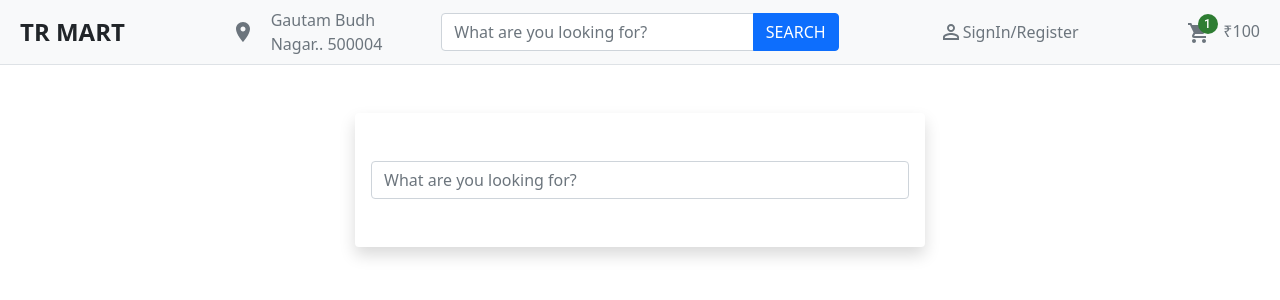
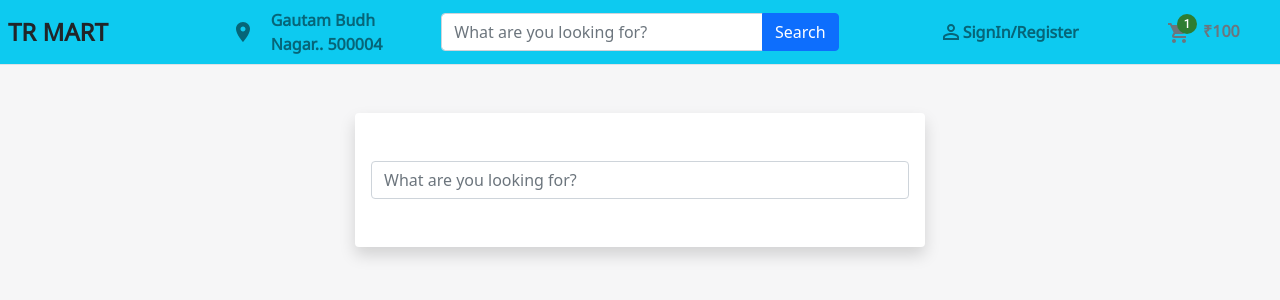
Before and after one commit to vishyadav/react-project, a React (Create React App) app: page /search in a window 1280 px wide. Shown: the top 300 px of the page. Built offline with nearby package versions, Linux system fonts and the light colour scheme.

Commit message:
cart upgradation

```diff
--- /dev/null
+++ b/src/App.css
@@ -0,0 +1,161 @@
+
+@import url('https://fonts.googleapis.com/css2?family=Noto+Sans&family=Roboto+Flex:opsz,wght@8..144,100&display=swap');
+*{
+    outline:0;
+    margin: 0;
+    padding: 0;
+    border: 0;
+    box-sizing: border-box;
+}
+
+body{
+    /* font-family: "Helvetica", Sans-Serif; */
+    background: rgb(246 246 247) !important;
+    font-family: 'Noto Sans', sans-serif;
+    font-family: 'Roboto Flex', sans-serif;
+  }
+
+  h1, h2, h3, h4,p,label,span,Button,button,NavLink,small,a{
+    font-family: 'Noto Sans', sans-serif;
+  }
+  .roboto-light{
+  font-family: 'Roboto Flex', sans-serif !important;
+  }
+
+  span{word-spacing: 0px !important;}
+
+  img{
+    max-width: 100%;
+    }
+
+  a{
+    color: #112d4e;
+    text-decoration: none !important;
+  }
+small{
+    font-size: small !important;
+}
+._shadow{
+    box-shadow: rgba(0, 0, 0, 0.1) 0px 1px 2px 0px;
+}
+
+._text-success{
+    color:#03B023;
+}
+._text-primary{
+    color:#3189EC;
+}
+._text-danger{
+    color:#c70909;
+}
+._text-dark{
+    color:#1c1d1d;
+}
+._text-info{
+  color:#23CCF1;
+}
+._text-light{
+    color:#f0f0f0f0;
+}
+._text-muted{
+    color:rgb(0 0 0 / 50%)
+}
+._text-light{
+    color:#acacad;
+}
+
+._bg-success{
+    background-color: #03B023;
+}
+._bg-primary{
+    background-color:#3189EC ;
+}
+._bg-danger{
+    background-color: #c70909;
+    }
+._bg-dark{
+    background-color:#1c1d1d ;
+}
+._bg-info{
+ background-color:#23CCF1 ;
+}
+._bg-light{
+    background-color: #f0f0f0f0;
+}
+
+
+._bg-light-success{
+    background-color: #ebf8eb;
+}
+._bg-light-primary{
+    background-color:#91bcee ;
+}
+._bg-light-danger{
+    background-color: #c56f6f;
+    }
+._bg-light-dark{
+    background-color:#4e4e4e ;
+}
+._bg-light-info{
+ background-color:#84e2f7 ;
+}
+
+
+._btn-success{
+    color: #fff;
+    background-color: #03B023;
+    border-color: #03B023;
+}
+._btn-primary{
+    color: #fff;
+    background-color: #3189EC;
+    border-color: #3189EC;
+}
+._btn-danger{
+    color: #fff;
+    background-color: #c70909;
+    border-color: #c70909;
+}
+._btn-dark{
+    color: #fff;
+    background-color: #1c1d1d;
+    border-color: #1c1d1d;
+}
+._btn-info{
+    color: #fff;
+    background-color: #23CCF1;
+    border-color: #23CCF1;
+}
+._btn-light{
+    color: #fff;
+    background-color: #f0f0f0f0;
+    border-color: #f0f0f0f0;
+}
+.btn:focus{
+    outline: none !important;
+    box-shadow: none !important;
+}
+.form-control:focus{
+    outline: none !important;
+    box-shadow: none !important;
+}
+
+/* width */
+::-webkit-scrollbar {
+    width: 10px;
+  }
+
+  /* Track */
+  ::-webkit-scrollbar-track {
+    background: #f1f1f1;
+  }
+
+  /* Handle */
+  ::-webkit-scrollbar-thumb {
+    background: #888;
+  }
+
+  /* Handle on hover */
+  ::-webkit-scrollbar-thumb:hover {
+    background: #555;
+  }
--- a/src/App.js
+++ b/src/App.js
@@ -2,7 +2,7 @@ import React from 'react'
 import { Routes ,Route } from 'react-router-dom';
 import { NavLink } from 'react-router-dom';
 import { Button } from 'react-bootstrap';
-
+import './App.css';
 import Home from './components/Home';
 import Login from './components/Login'
 import Register from './components/Register'
@@ -12,20 +12,20 @@ import Search from './components/Search';
 import PersonOutlineIcon from '@mui/icons-material/PersonOutline';
 import ShoppingCartIcon from '@mui/icons-material/ShoppingCart';
 import LocationOnIcon from '@mui/icons-material/LocationOn';
+import SearchOutlinedIcon from '@mui/icons-material/SearchOutlined';
 import Badge from '@mui/material/Badge';
 
 const App = () => {
   return (
     <div className='container-fluid'>
-        <div className="row bg-light border-bottom p-2">
+        <div className="row p-2 border-bottom bg-info fw-bold d-flex justify-content-between">
 
-            <div className='col-md-2 col-6 align-self-center d-flex'>
+            <div className='col-md-2 col-5 align-self-center d-flex px-0'>
                 <span className='fs-4 fw-light pe-3 d-block d-md-none'>☰</span>
-
                 <NavLink to='/Home' className='fs-4 fw-bold text-decoration-none text-dark'>TR MART</NavLink>
             </div>
             <div className='col-md-2 d-none d-md-block align-self-center'>
-                <NavLink className={"text-decoration-none d-flex text-muted"} to="/Location">
+                <NavLink className={"text-decoration-none d-flex _text-muted"} to="/Location">
                   <LocationOnIcon className='align-self-center me-3'/>
                   <label className='align-self-center'>Gautam Budh Nagar.. 500004 </label>
                 </NavLink>
@@ -33,25 +33,26 @@ const App = () => {
             <div className='col-md-4 align-self-center d-none d-md-block'>
                 <div className='input-group'>
                 <input className='form-control' type="{text}" placeholder="What are you looking for?"/>
-                <Button className='btn btn-primary'>SEARCH</Button>
+                <Button className='_btn-info'>Search</Button>
                 </div>
             </div>
 
-            <div className='col-1 align-self-center fs-4 fw-bold d-block d-md-none'><NavLink to='/Search' className={"text-decoration-none text-muted"}>⌕</NavLink></div>
+            <div className='col-2 align-self-center fs-4 fw-bold d-block d-md-none'><NavLink to='/Search' className={"text-decoration-none text-muted"}><SearchOutlinedIcon/></NavLink></div>
 
-            <div className='col-md-3 col-1 align-self-center '>
-                <NavLink className={"d-flex justify-content-center text-decoration-none text-muted"} to='/Login'>
+            <div className='col-md-3 col-1 align-self-center'>
+                <NavLink className={"d-flex justify-content-center text-decoration-none _text-muted"} to='/Login'>
                 <PersonOutlineIcon/>
                 <span className='d-none d-md-block'>SignIn/Register</span>
                 </NavLink>
             </div>
-            <div className='col-md-1 col-4 align-self-center text-end'>
-            <NavLink className={"text-decoration-none text-muted"} to="/Cart">
-            <Badge badgeContent={1} overlap="circular" color="success">
+            <div className='col-md-1 col-3 px-0 align-self-center'>
+            <NavLink className={"text-muted"} to="/Cart">
+            <Badge badgeContent={1} overlap="circular" color='success'>
               <ShoppingCartIcon />
             </Badge>
             &nbsp;&nbsp;
-              ₹100</NavLink>
+              ₹100
+            </NavLink>
             </div>
         </div>
 
--- a/src/components/Home.js
+++ b/src/components/Home.js
@@ -86,6 +86,7 @@ function home() {
       </Card>
     </div>
   </div>
+
   </div>
   );
 }
--- a/src/components/Login.js
+++ b/src/components/Login.js
@@ -10,9 +10,9 @@ const Login = () => {
       <div className='col-md-8 p-3'>
 
     <div className='row rounded shadow'>
-      <div className='col-md-6' style={{background:'url(./images/cartimg.jpg)',backgroundSize:'contain',backgroundRepeat:'no-repeat'}}>
+      <div className='col-lg-6 bg-white' style={{background:'url(./images/cartimg.jpg)',backgroundSize:'contain',backgroundRepeat:'no-repeat'}}>
       </div>
-      <div className='col-md-6 py-5 px-5 justify-content-center bg-light'>
+      <div className='col-lg-6 py-5 px-5 justify-content-center bg-light'>
         <h5 className='mb-5'>Let's Get you Logged In!</h5>
 
         <small className='text-muted'>Enter Your 10 digit mobile number.</small><br/>
```
Also changed, not shown: src/components/Cart.js (+60 -16 lines).
